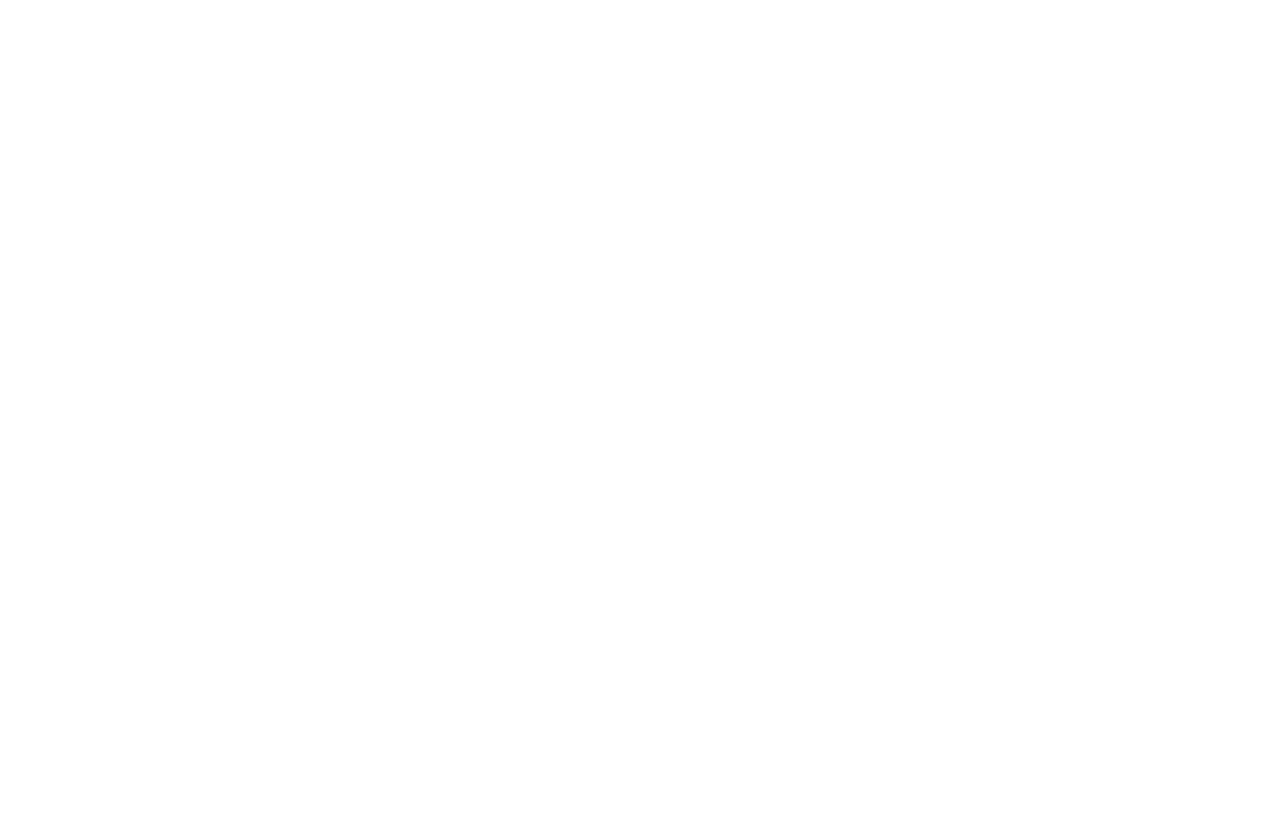
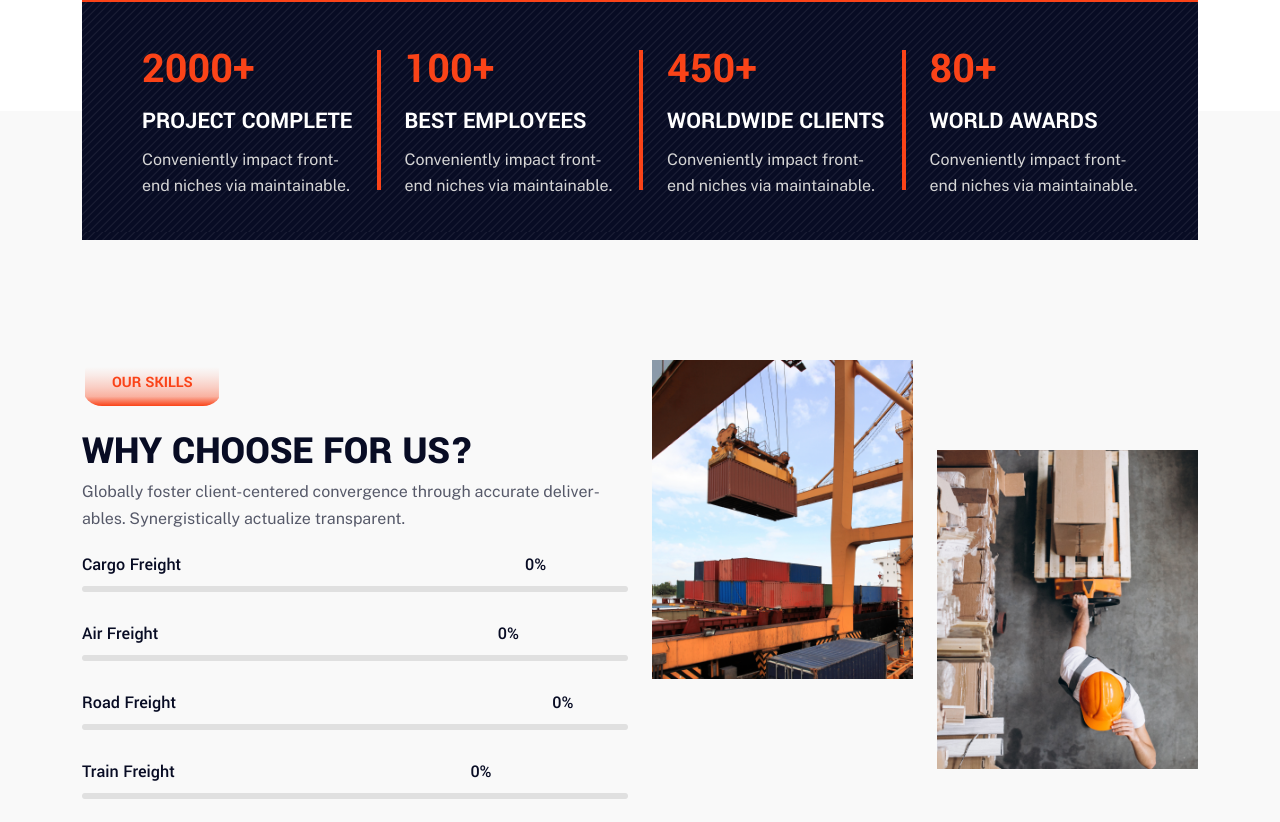
Before and after one commit to amitbd599/Transpro, a React (Create React App) app: page /about in a window 1280 px wide. Shown: the part 1358-2180 px from the top of the page. Before the commit the page ends 800 px from the top, so only its background shows below. Built offline with nearby package versions, Linux system fonts and the light colour scheme.

Commit message:
Skill One add

```diff
--- /dev/null
+++ b/src/components/SkillOne.js
@@ -0,0 +1,135 @@
+import React from "react";
+
+const SkillOne = () => {
+  return (
+    <>
+      {/*skill-area start*/}
+      <div
+        className='skill-area pd-top-120 pd-bottom-120'
+        style={{ background: "#f9f9f9" }}
+      >
+        <div className='container'>
+          <div className='row justify-content-center'>
+            <div className='col-lg-6 order-lg-2'>
+              <div className='row'>
+                <div className='col-md-6'>
+                  <div className='thumb'>
+                    <img
+                      className='w-100'
+                      src='assets/img/about/5.png'
+                      alt='img'
+                    />
+                  </div>
+                </div>
+                <div className='col-md-6'>
+                  <div className='thumb img-2'>
+                    <img
+                      className='w-100'
+                      src='assets/img/about/6.png'
+                      alt='img'
+                    />
+                  </div>
+                </div>
+              </div>
+            </div>
+            <div className='col-lg-6 order-lg-1'>
+              <div className='section-title mt-lg-0 mt-5'>
+                <h4 className='subtitle style-2'>OUR SKILLS</h4>
+                <h2 className='title'>WHY CHOOSE FOR US?</h2>
+                <p>
+                  Globally foster client-centered convergence through accurate
+                  deliverables. Synergistically actualize transparent.
+                </p>
+              </div>
+              <div className='skill-progress-area'>
+                <div className='single-progressbar'>
+                  <div className='title' style={{ width: "85%" }}>
+                    <h6>Cargo Freight</h6>
+                    <div className='progress-count-wrap'>
+                      <span className='progress-count counting' data-count={85}>
+                        0
+                      </span>
+                      <span className='counting-icons'>%</span>
+                    </div>
+                  </div>
+                  <div className='progress-item' id='progress-running'>
+                    <div className='progress-bg'>
+                      <div
+                        id='progress'
+                        className='progress-rate'
+                        data-value={85}
+                      ></div>
+                    </div>
+                  </div>
+                </div>
+                <div className='single-progressbar'>
+                  <div className='title' style={{ width: "80%" }}>
+                    <h6>Air Freight</h6>
+                    <div className='progress-count-wrap'>
+                      <span className='progress-count counting' data-count={80}>
+                        0
+                      </span>
+                      <span className='counting-icons'>%</span>
+                    </div>
+                  </div>
+                  <div className='progress-item' id='progress-running-1'>
+                    <div className='progress-bg'>
+                      <div
+                        id='progress-1'
+                        className='progress-rate'
+                        data-value={80}
+                      ></div>
+                    </div>
+                  </div>
+                </div>
+                <div className='single-progressbar'>
+                  <div className='title' style={{ width: "90%" }}>
+                    <h6>Road Freight</h6>
+                    <div className='progress-count-wrap'>
+                      <span className='progress-count counting' data-count={90}>
+                        0
+                      </span>
+                      <span className='counting-icons'>%</span>
+                    </div>
+                  </div>
+                  <div className='progress-item' id='progress-running-2'>
+                    <div className='progress-bg'>
+                      <div
+                        id='progress-2'
+                        className='progress-rate'
+                        data-value={90}
+                      ></div>
+                    </div>
+                  </div>
+                </div>
+                <div className='single-progressbar'>
+                  <div className='title' style={{ width: "75%" }}>
+                    <h6>Train Freight</h6>
+                    <div className='progress-count-wrap'>
+                      <span className='progress-count counting' data-count={75}>
+                        0
+                      </span>
+                      <span className='counting-icons'>%</span>
+                    </div>
+                  </div>
+                  <div className='progress-item mb-0' id='progress-running-3'>
+                    <div className='progress-bg'>
+                      <div
+                        id='progress-3'
+                        className='progress-rate'
+                        data-value={75}
+                      ></div>
+                    </div>
+                  </div>
+                </div>
+              </div>
+            </div>
+          </div>
+        </div>
+      </div>
+      {/*skill-area end*/}
+    </>
+  );
+};
+
+export default SkillOne;
--- a/src/pages/About.js
+++ b/src/pages/About.js
@@ -1,6 +1,11 @@
 import React from "react";
+import AboutOne from "../components/AboutOne";
 import Breadcrumb from "../components/Breadcrumb";
+import CounterOne from "../components/CounterOne";
 import NavbarOne from "../components/NavbarOne";
+import PortfolioOne from "../components/PortfolioOne";
+import SkillOne from "../components/SkillOne";
+import VideoAreaOne from "../components/VideoAreaOne";
 import SearchPopup from "../elements/SearchPopup";
 
 const About = () => {
@@ -14,6 +19,23 @@
 
       {/* Breadcrumb */}
       <Breadcrumb title={"ABOUT US"} />
+
+      {/* About One */}
+      <div className='pd-top-120 pd-bottom-120'>
+        <AboutOne />
+      </div>
+
+      {/* Counter One */}
+
+      <div classname='fact-area' style={{ background: "#f9f9f9" }}>
+        <CounterOne />
+      </div>
+
+      {/* Skill One */}
+      <SkillOne />
+
+      {/* Video Area One */}
+      <VideoAreaOne />
     </>
   );
 };
```
